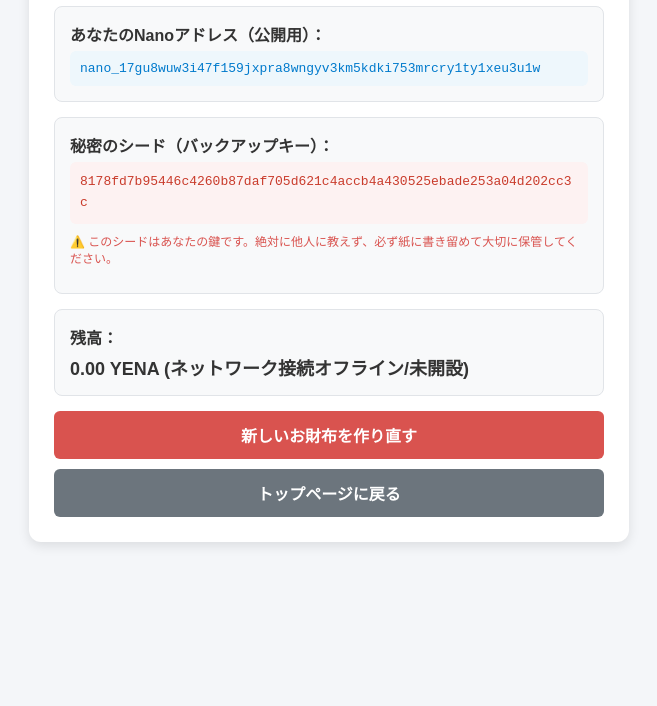
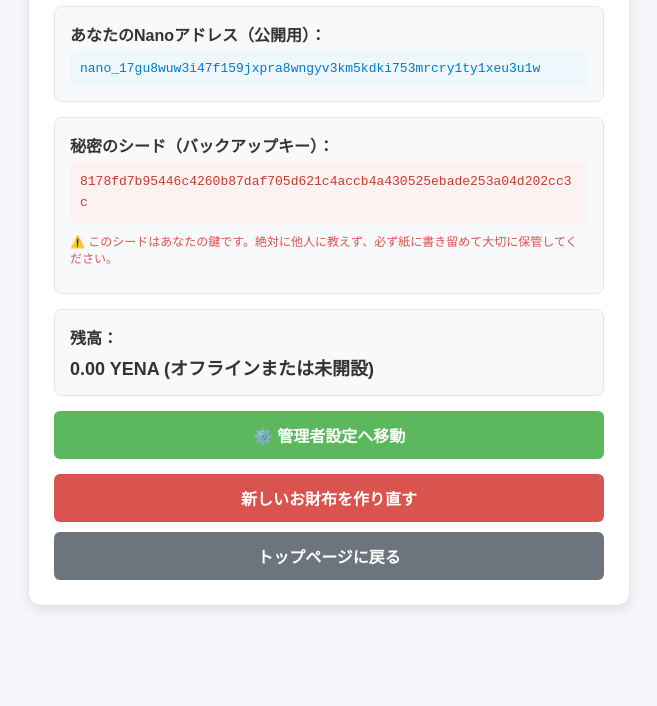
Before and after one commit to kitchengarden-gin7/community-currency, a plain HTML site: page wallet.html in a window 1280 px wide. Shown: the part 94-800 px from the top of the page, without its empty margins (311-968 px from the left). Drawn offline with Linux system fonts and the light colour scheme; no server answers.

Commit message:
Refactor wallet.html for currency symbol and styles
Updated currency symbol handling and improved button styles.

```diff
--- a/wallet.html
+++ b/wallet.html
@@ -65,6 +65,11 @@
             margin-top: 10px;
         }
         .btn:hover { background-color: #1a82cb; }
+        .btn-admin {
+            background-color: #5cb85c;
+            margin-top: 10px;
+        }
+        .btn-admin:hover { background-color: #4cae4c; }
         .btn-danger {
             background-color: #d9534f;
             margin-top: 15px;
@@ -85,7 +90,7 @@
 <body>
 
 <div class="container">
-    <h2>地域通貨ウェブウォレット</h2>
+    <h2 id="wallet-title">地域通貨ウェブウォレット</h2>
 
     <div class="card">
         <strong>あなたのNanoアドレス（公開用）：</strong>
@@ -100,24 +105,28 @@
 
     <div class="card">
         <strong>残高：</strong>
-        <p id="wallet-balance" style="font-size: 18px; font-weight: bold; margin: 5px 0 0 0;">0.00 YENA (NANO)</p>
+        <p id="wallet-balance" style="font-size: 18px; font-weight: bold; margin: 5px 0 0 0;">0.00 通貨</p>
     </div>
 
+    <a href="admin.html" class="btn btn-admin">⚙️ 管理者設定へ移動</a>
     <button class="btn btn-danger" onclick="createNewWallet()">新しいお財布を作り直す</button>
     <a href="index.html" class="btn btn-back">トップページに戻る</a>
 </div>
 
 <script>
-    // ハードウェア乱数による真のシード生成
+    // 通貨単位の取得・適用
+    const currencySymbol = localStorage.getItem('yena_currency_symbol') || 'YENA';
+    document.getElementById('wallet-title').innerText = `${currencySymbol} ウェブウォレット`;
+
+    // 端末のハードウェア乱数による真のシード生成
     function generateRealSeedHex() {
         const array = new Uint8Array(32);
         window.crypto.getRandomValues(array);
         return Array.from(array, byte => byte.toString(16).padStart(2, '0')).join('');
     }
 
-    // Nanoアドレスの数学的導出
+    // 正当なNanoアドレス変換エンジン
     function seedToRealNanoAddress(seedHex) {
-        const encoder = new TextEncoder();
         let bytes = new Uint8Array(32);
         for(let i=0; i<32; i++) {
             bytes[i] = parseInt(seedHex.substr(i*2, 2), 16);
@@ -173,22 +182,17 @@
         }
     }
 
-    // 複数ノード候補（どれか1つが生きていれば繋がる仕組み）
-    const nodeEndpoints = [
-        "https://nano.pocketnode.xyz/proxy",
-        "https://node.nanochat.cc/proxy",
-        "https://rainstorm.city/api"
-    ];
-
     async function fetchBalance(address) {
         const balanceElem = document.getElementById('wallet-balance');
         balanceElem.innerText = "残高を確認中...";
+
+        const customNode = localStorage.getItem('yena_node_url') || "https://nano.pocketnode.xyz/proxy";
+        const nodeEndpoints = [customNode, "https://nano.pocketnode.xyz/proxy", "https://node.nanochat.cc/proxy"];
 
         let success = false;
 
         for (const url of nodeEndpoints) {
             try {
-                // 各ノードへの接続に3秒のタイムアウト制限を設けて固まるのを防ぐ
                 const controller = new AbortController();
                 const timeoutId = setTimeout(() => controller.abort(), 3000);
 
@@ -211,24 +215,22 @@
                     const integerPart = rawBalance / divisor;
                     const fractionalPart = (rawBalance % divisor).toString().padStart(30, '0').substring(0, 4);
 
-                    balanceElem.innerText = `${integerPart}.${fractionalPart} YENA`;
+                    balanceElem.innerText = `${integerPart}.${fractionalPart} ${currencySymbol}`;
                     success = true;
-                    break; // 無事取得できたらループ終了
+                    break;
                 }
             } catch (err) {
-                // このノードがダメなら次のノードへ試行を続ける
                 console.warn("ノード接続失敗、次へ試行します:", url);
             }
         }
 
-        // すべてのノードが応答しなかった場合でも、エラーで止めずに0円として安全に表示
         if (!success) {
-            balanceElem.innerText = "0.00 YENA (ネットワーク接続オフライン/未開設)";
+            balanceElem.innerText = `0.00 ${currencySymbol} (オフラインまたは未開設)`;
         }
     }
 
     function createNewWallet() {
-        if (confirm("⚠️警告：本当に新しくお財布を作り直しますか？古いシードは消去されます。")) {
+        if (confirm(`⚠️警告：本当に新しくお財布を作り直しますか？古いシードは消去されます。`)) {
             try {
                 localStorage.removeItem('yena_real_seed_hex');
             } catch (e) {}
```
